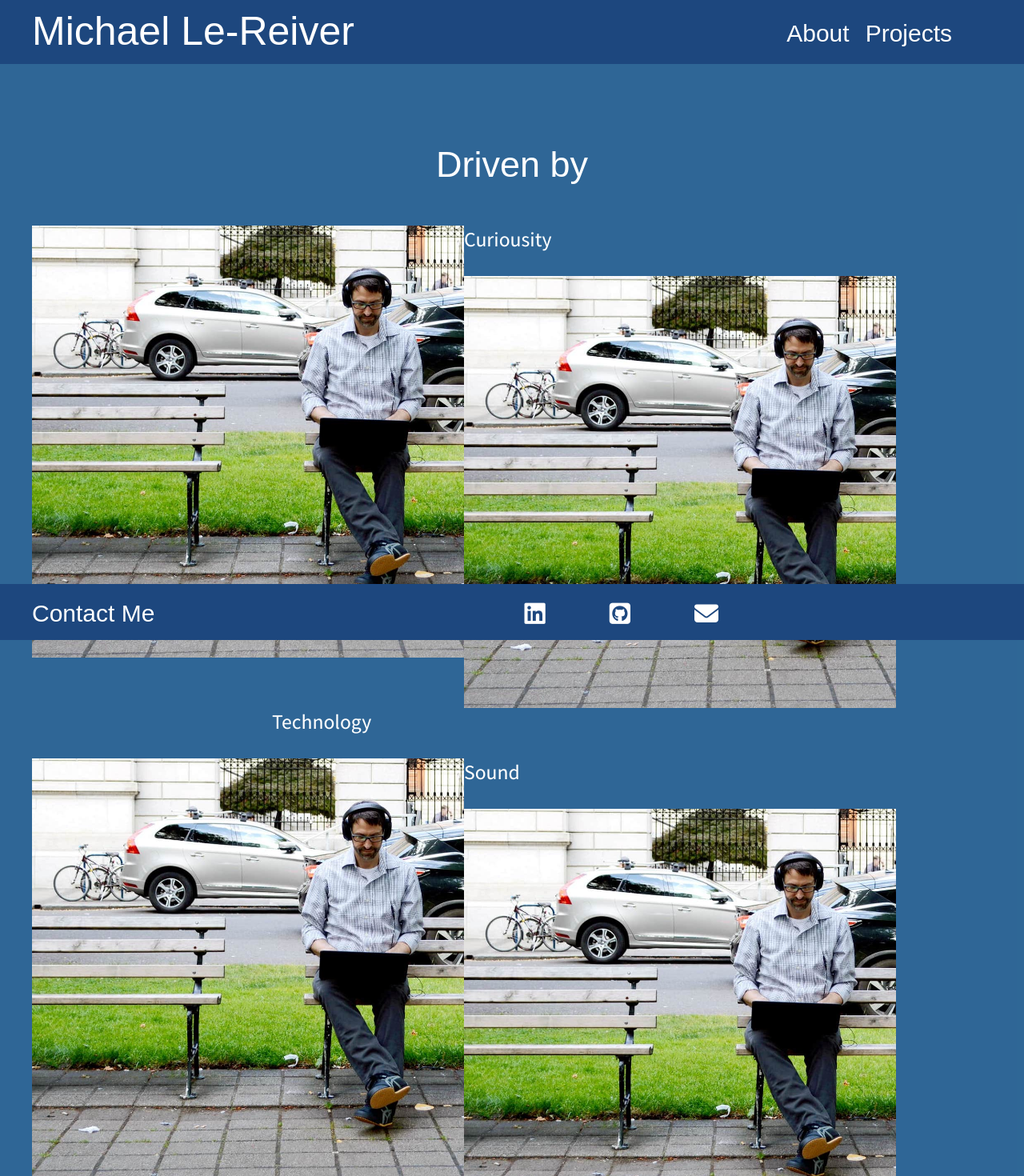
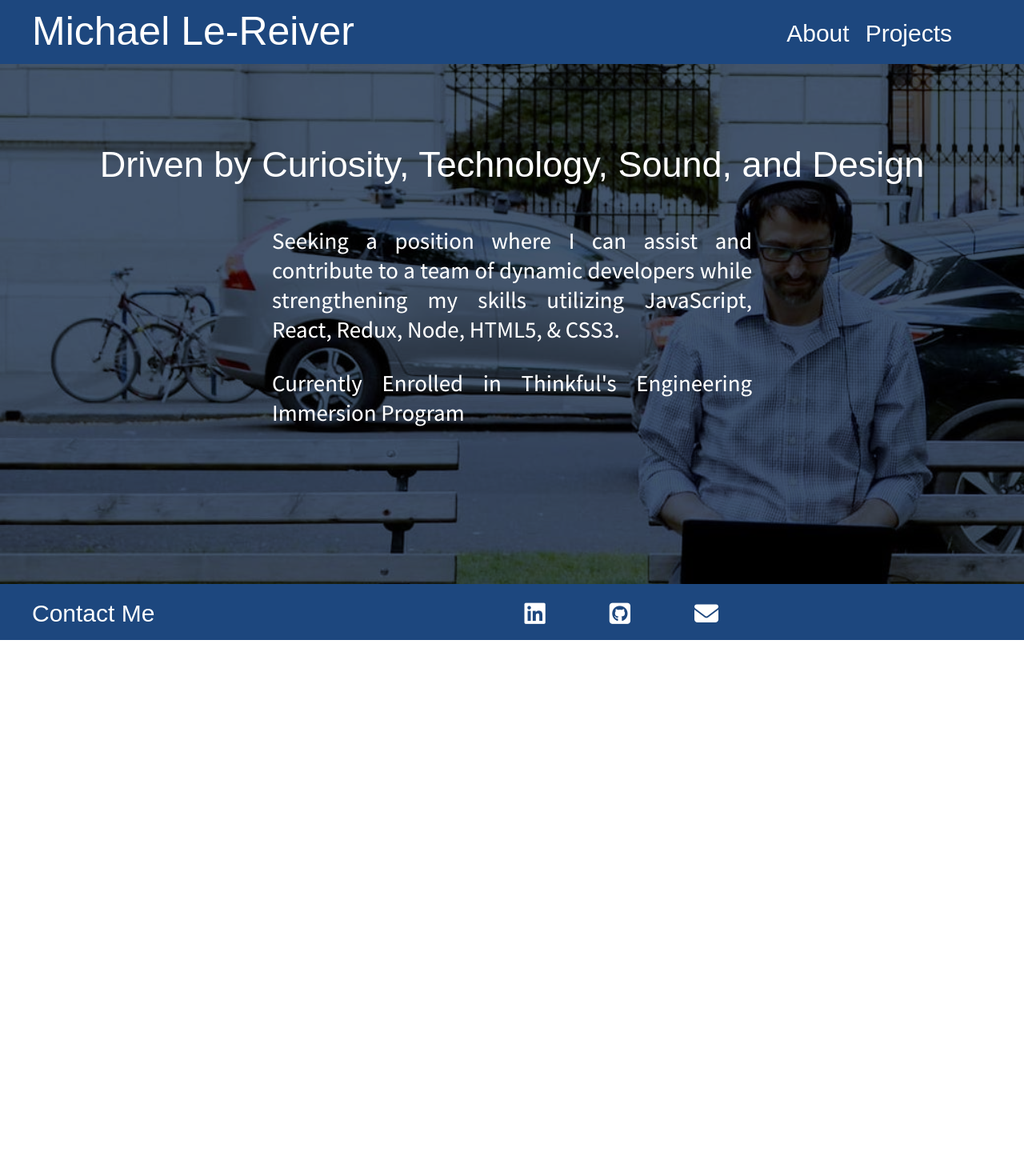
Before and after one commit to LeReiver/new-portfolio, a React (Create React App) app: page /about in a window 1280 px wide. Shown: the top 1470 px of the page at 80% size. After the commit the page ends 800 px from the top, so only its background shows below. Built offline with nearby package versions, Linux system fonts and the light colour scheme; a web font is replaced by a local one.

Commit message:
modified About page

```diff
--- a/src/components/about/about.css
+++ b/src/components/about/about.css
@@ -1,57 +1,54 @@
+/*
 #about {
-  background: #0b4c84d9;
-  /* background-color: rgb(22, 22, 22); */
+   background: #0b4c84d9;
   height: fit-content;
   margin-top: -250px;
   margin-bottom: 60px;
+  margin-top: -360px;
+  background-image: url('../../images/hero4.jpg');
+  background-color: rgb(67, 84, 107);
+  background-blend-mode: multiply;
+  background-position: left top;
+  background-repeat: no-repeat;
+  background-size: cover;
+  z-index: 0;
 }
+*/
 
-figure > img {
-  width: 45%;
-  margin: auto;
-  z-index: 0;
-  float: left;
-}
-
-figure.left {
-  float: left;
-  clear: right;
-}
-
-figure.right {
-  float:right;
-  clear: left;
-}
-
-p.p2 {
-  width: 80vw;
-  margin: 0 auto;
-  font-size: 160%!important;
-  color: white;
-  max-width: 600px;
-  text-align: center;
-}
-
-figcaption.p2 .left{
-margin: 100px 300px 0 0;
-z-index: 0;
-}
-
-figcaption.p2 .right{
-  margin: 100px 0 200px 300px;
-  z-index: 0;
+section {
+  height: 90vh;
 }
 
 .about-title {
-  margin: 330px auto 50px auto;
+  margin: 440px auto 50px auto;
   padding-top: 100px;
   color: white;
   font-size: 45px;
   font-weight: 400;
 }
 
-.hello {
-  text-align: start;
+p, p.p2 {
+  width: 800px;
+  margin: 200px auto 0 auto;
+  font-size: 30px;
+  color: white;
+  max-width: 600px;
+  text-align: justify;
+}
+
+p.p2 {
+  font-size: 10px;
+}
+
+#about {
+  margin-top: -360px;
+  background-image: url('../../images/hero4.jpg');
+  background-color: rgb(67, 84, 107);
+  background-blend-mode: multiply;
+  background-position: left top;
+  background-repeat: no-repeat;
+  background-size: cover;
+  z-index: 0;
 }
 
 @media only screen and (max-width: 550px) {
@@ -60,7 +57,7 @@ figcaption.p2 .right{
   .about-title {
     width: 300px;
     padding: 0;
-    margin: 20px auto 20px auto;
+    margin: 80px auto 20px auto;
     font-size: 180%;
   }
 
--- a/src/components/about/about.js
+++ b/src/components/about/about.js
@@ -5,35 +5,10 @@ export default class About extends Component {
   render() {
     return (
       <section role="complementary" id="about">
-        <h1 className="about-title">Driven by</h1>
-        <figure >
-          <img src={require("../../images/hero4.jpg")}
-          className="left" />
-          <figcaption>
-            <p className="p2">Curiousity</p>
-          </figcaption>
-        </figure>
-        <figure >
-          <img src={require("../../images/hero4.jpg")}
-          className="right"/>
-          <figcaption>
-            <p className="p2">Technology</p>
-          </figcaption>
-        </figure>
-        <figure>
-          <img src={require("../../images/hero4.jpg")}
-          className="left"/>
-        <figcaption>
-        <p className="p2 right">Sound</p>
-          </figcaption>
-        </figure>
-        <figure>
-          <img src={require("../../images/hero4.jpg")}
-          className="right"/>
-          <figcaption>
-            <p className="p2 left">Design</p>
-          </figcaption>
-        </figure>
+        <h1 className="about-title">Driven by Curiosity, Technology, Sound, and Design</h1>
+        <p className="p2 left">Seeking a position where I can assist and contribute to a team of dynamic developers while strengthening my skills utilizing JavaScript, React, Redux, Node, HTML5, &amp; CSS3.
+          </p>
+          <p className="p2 left">Currently Enrolled in Thinkful's Engineering Immersion Program</p>
       </section>
     );
   }
--- a/src/components/main/main.js
+++ b/src/components/main/main.js
@@ -8,9 +8,6 @@ export default class Main extends Component {
       <div id="home">
         <main>
           <h1 className="main-title">Full Stack Developer</h1>
-          <p className="p1">Seeking a position where I can assist and contribute to a team of dynamic developers while strengthening my skills utilizing JavaScript, React, Redux, Node, HTML5, &amp; CSS3.
-            </p>
-            <p className="p2">Currently Enrolled in Thinkful's Engineering Immersion Program</p>
           <Link to="projects"><button className="projects-button">View Projects</button></Link>
         </main>
       </div>
```
